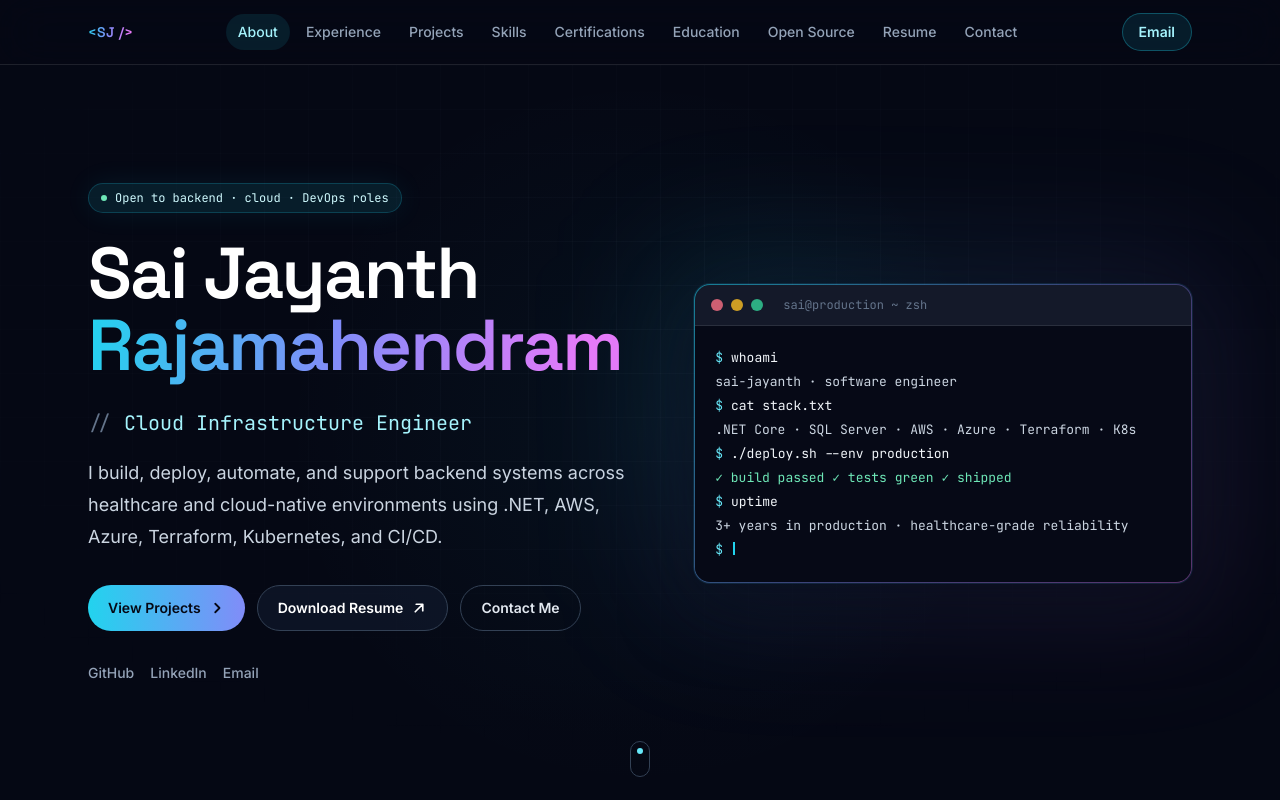
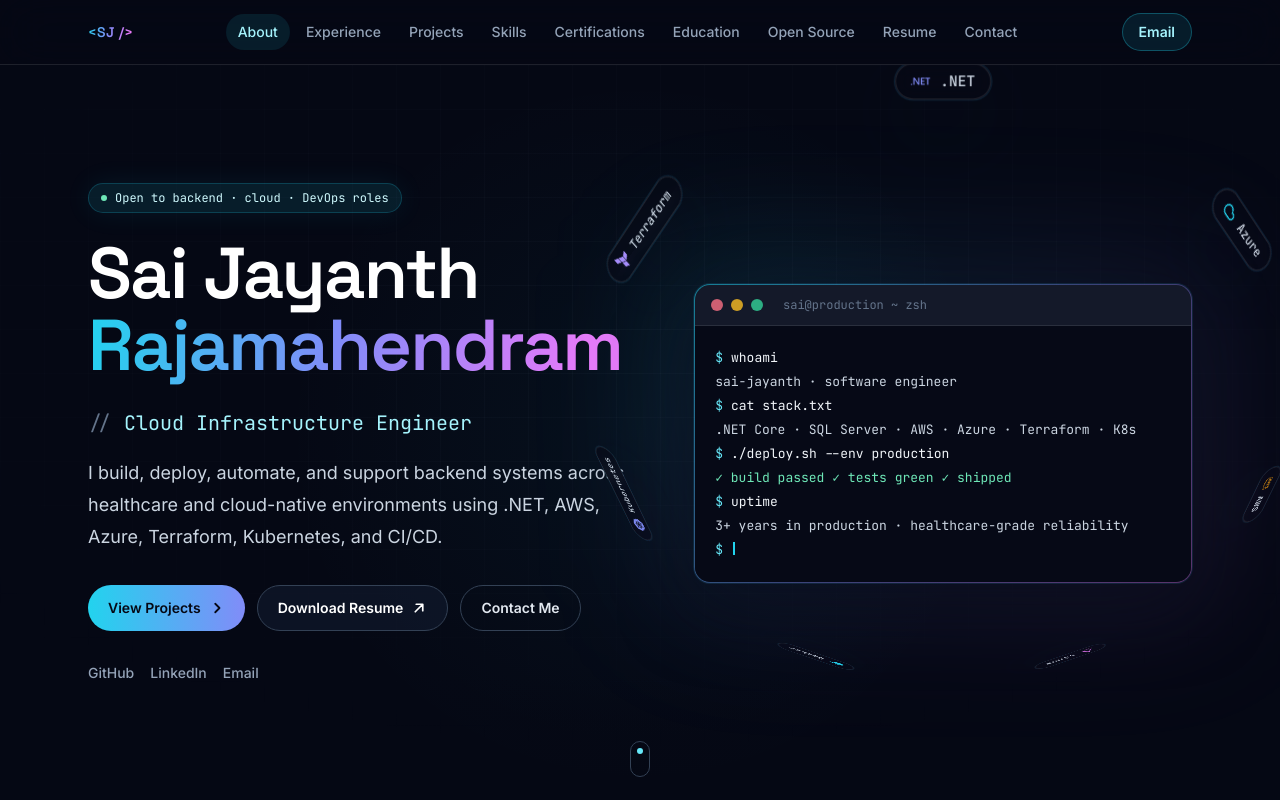
Before and after one commit to saijayanth41/saijayanth41.github.io, a Next.js app: page / in a window 1280 px wide. Shown: the top 800 px of the page. Built offline with nearby package versions, Linux system fonts and the light colour scheme.

Commit message:
Add 3D tech-orbit ring to hero showing core stack
CSS 3D transform ring (perspective + preserve-3d) orbiting the terminal
panel with .NET, Azure, AWS, Linux, Docker, Kubernetes, and Terraform
badges. Mouse-parallax tilt, auto-rotation, and full prefers-reduced-motion
fallback.

```diff
--- a/app/globals.css
+++ b/app/globals.css
@@ -206,7 +206,8 @@
   .animate-aurora-2,
   .animate-aurora-3,
   .animate-float,
-  .animate-spin-slow {
+  .animate-spin-slow,
+  .animate-orbit-spin {
     animation: none !important;
   }
 }
--- /dev/null
+++ b/components/hero-scene.tsx
@@ -0,0 +1,102 @@
+"use client";
+
+import { useEffect, useState } from "react";
+import { motion, useMotionValue, useSpring, useTransform } from "motion/react";
+import {
+  SiDocker,
+  SiDotnet,
+  SiKubernetes,
+  SiLinux,
+  SiTerraform
+} from "react-icons/si";
+import { FaAws } from "react-icons/fa";
+import { Cloud } from "lucide-react";
+import type { IconType } from "react-icons";
+
+const ORBIT_ITEMS: Array<{ label: string; icon: IconType; color: string }> = [
+  { label: ".NET", icon: SiDotnet, color: "#818cf8" },
+  { label: "Azure", icon: Cloud as unknown as IconType, color: "#22d3ee" },
+  { label: "AWS", icon: FaAws, color: "#f59e0b" },
+  { label: "Linux", icon: SiLinux, color: "#e879f9" },
+  { label: "Docker", icon: SiDocker, color: "#22d3ee" },
+  { label: "Kubernetes", icon: SiKubernetes, color: "#818cf8" },
+  { label: "Terraform", icon: SiTerraform, color: "#a78bfa" }
+];
+
+const RADIUS = 340;
+
+export function HeroScene() {
+  const [reduced, setReduced] = useState(true);
+  const [mounted, setMounted] = useState(false);
+
+  const mx = useMotionValue(0.5);
+  const my = useMotionValue(0.5);
+  const springX = useSpring(mx, { stiffness: 60, damping: 20 });
+  const springY = useSpring(my, { stiffness: 60, damping: 20 });
+  const tiltX = useTransform(springY, [0, 1], [14, -14]);
+  const tiltY = useTransform(springX, [0, 1], [-14, 14]);
+
+  useEffect(() => {
+    setMounted(true);
+    setReduced(window.matchMedia("(prefers-reduced-motion: reduce)").matches);
+  }, []);
+
+  useEffect(() => {
+    if (reduced) return;
+    const onMove = (event: MouseEvent) => {
+      mx.set(event.clientX / window.innerWidth);
+      my.set(event.clientY / window.innerHeight);
+    };
+    window.addEventListener("mousemove", onMove, { passive: true });
+    return () => window.removeEventListener("mousemove", onMove);
+  }, [reduced, mx, my]);
+
+  if (!mounted) return null;
+
+  return (
+    <div
+      className="pointer-events-none absolute inset-0 -z-[1] hidden items-center justify-center sm:flex"
+      aria-hidden="true"
+      style={{ perspective: 1000 }}
+    >
+      <motion.div
+        style={{
+          transformStyle: "preserve-3d",
+          rotateX: reduced ? 0 : tiltX,
+          rotateY: reduced ? 0 : tiltY
+        }}
+        className="relative h-1 w-1"
+      >
+        <div
+          className="relative h-1 w-1"
+          style={{ transformStyle: "preserve-3d", transform: "rotateX(58deg)" }}
+        >
+          <div
+            className={`relative h-1 w-1 ${reduced ? "" : "animate-orbit-spin"}`}
+            style={{ transformStyle: "preserve-3d" }}
+          >
+            {ORBIT_ITEMS.map((item, i) => {
+              const angle = (360 / ORBIT_ITEMS.length) * i;
+              const Icon = item.icon;
+              return (
+                <div
+                  key={item.label}
+                  className="absolute left-1/2 top-1/2 flex items-center gap-2 rounded-full border border-white/10 bg-ink-950/80 px-3 py-1.5 shadow-glow backdrop-blur"
+                  style={{
+                    transform: `translate(-50%, -50%) rotateY(${angle}deg) translateZ(${RADIUS}px) rotateX(-58deg)`,
+                    transformStyle: "preserve-3d"
+                  }}
+                >
+                  <Icon className="h-4 w-4" style={{ color: item.color }} />
+                  <span className="whitespace-nowrap font-mono text-xs font-medium text-slate-300">
+                    {item.label}
+                  </span>
+                </div>
+              );
+            })}
+          </div>
+        </div>
+      </motion.div>
+    </div>
+  );
+}
--- a/components/hero.tsx
+++ b/components/hero.tsx
@@ -1,11 +1,16 @@
 "use client";
 
+import dynamic from "next/dynamic";
 import { motion, useMotionValue, useScroll, useTransform, useSpring } from "motion/react";
 import { profile } from "@/lib/portfolio-data";
 import { ArrowIcon, ExternalIcon } from "@/components/ui";
 import { Terminal } from "@/components/terminal";
 import { Typewriter } from "@/components/typewriter";
 import { fadeUp, springSnappy, staggerContainer } from "@/lib/motion";
+
+const HeroScene = dynamic(() => import("@/components/hero-scene").then((mod) => mod.HeroScene), {
+  ssr: false
+});
 
 const heroLinks = [
   { label: "GitHub", href: profile.github },
@@ -142,6 +147,9 @@
           className="relative"
         >
           <div className="absolute -inset-8 rounded-[2.5rem] bg-gradient-to-br from-cyan-400/15 via-indigo-400/10 to-fuchsia-400/10 blur-3xl" />
+          <div className="absolute -inset-16 hidden sm:block">
+            <HeroScene />
+          </div>
           <div className="animate-float relative">
             <Terminal />
           </div>
--- a/tailwind.config.ts
+++ b/tailwind.config.ts
@@ -32,9 +32,14 @@
         "aurora-3": "aurora-3 38s ease-in-out infinite alternate",
         marquee: "marquee 36s linear infinite",
         float: "float 7s ease-in-out infinite",
-        "spin-slow": "spin 24s linear infinite"
+        "spin-slow": "spin 24s linear infinite",
+        "orbit-spin": "orbit-spin 22s linear infinite"
       },
       keyframes: {
+        "orbit-spin": {
+          "0%": { transform: "rotateY(0deg)" },
+          "100%": { transform: "rotateY(360deg)" }
+        },
         "aurora-1": {
           "0%": { transform: "translate(-8%, -6%) scale(1)" },
           "100%": { transform: "translate(14%, 10%) scale(1.25)" }
```
